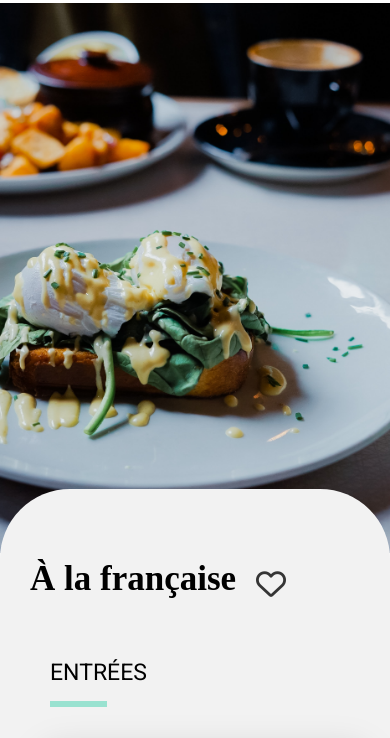
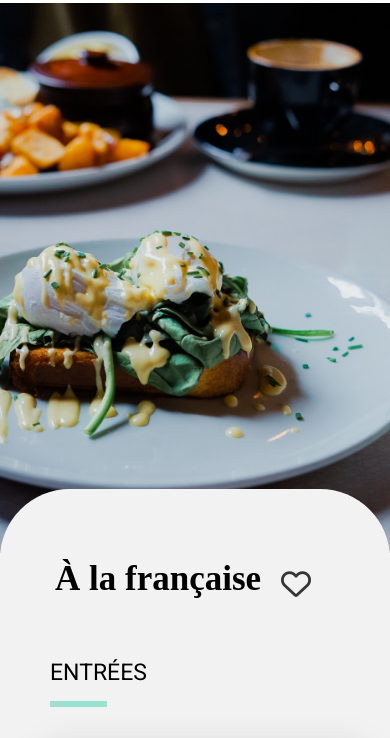
Before and after one commit to albaneste/projet4, a plain HTML site: page Restaux/a-la-francaise.html in a window 390 px wide. Shown: the part 87-825 px from the top of the page. Drawn offline with Linux system fonts and the light colour scheme; a web font is replaced by a local one.

Commit message:
Update StyleSheet1.css mobile

```diff
--- a/assets/StyleSheet1.css
+++ b/assets/StyleSheet1.css
@@ -81,7 +81,7 @@ main {
   font-size: 35px;
   margin-top: 10px;
   margin-bottom: 60px;
-  padding-left: 30px;
+  padding-left: 55px;
   margin-right: 20px;
 }
 
```
